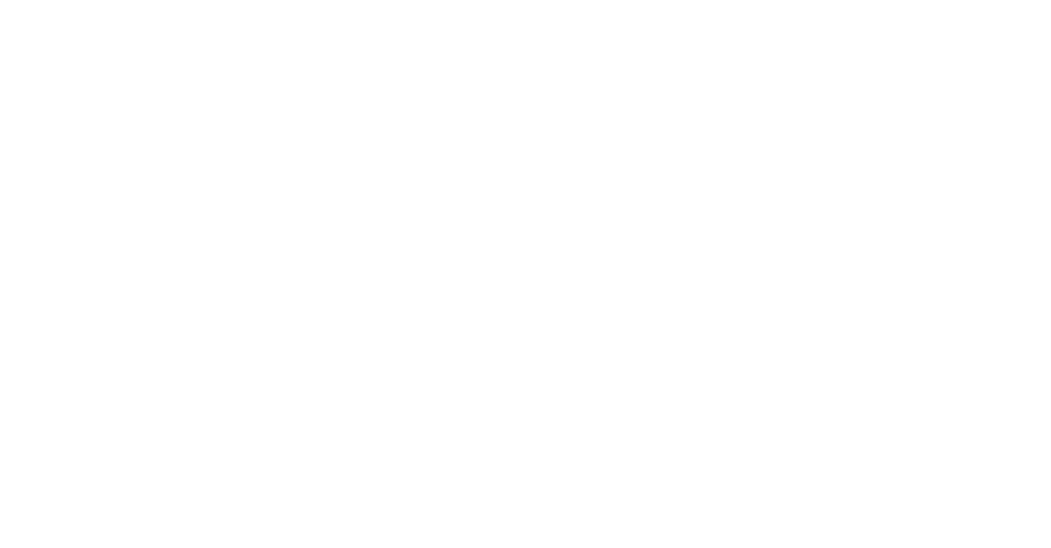
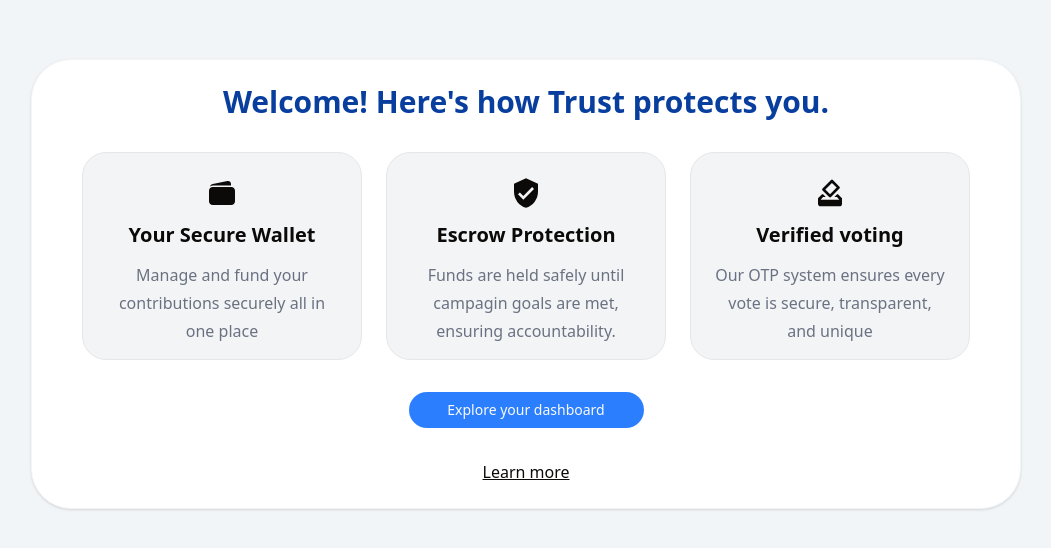
Before and after one commit to jerry-ac2/Trust, a React (Vite) app: page /auth/welcome in a window 1280 px wide. Before the commit this address had no page. Shown: the part 116-664 px from the top of the page, without its empty margins (114-1165 px from the left). Built offline with nearby package versions, Linux system fonts and the light colour scheme.

Commit message:
welcome page

```diff
--- a/src/App.tsx
+++ b/src/App.tsx
@@ -1,6 +1,8 @@
 import "./App.css";
 import HomePage from "./pages/homepage";
 import Auth from "./pages/auth/auth";
+import OtpVerify from "./pages/auth/otpVerify";
+import Welcome from "./pages/welcome";
 import { Routes, Route } from "react-router-dom";
 
 function App() {
@@ -8,6 +10,8 @@
     <Routes>
       <Route path="/" element={<HomePage />} />
       <Route path="/auth" element={<Auth />} />
+      <Route path="/auth/otp-verify" element={<OtpVerify />} />
+      <Route path="/auth/welcome" element={<Welcome />} />
     </Routes>
   );
 }
--- a/src/components/navbar.tsx
+++ b/src/components/navbar.tsx
@@ -1,6 +1,8 @@
+import { useNavigate } from "react-router-dom";
 import { Button } from "./ui/button";
 
 export default function Navbar() {
+  const navigate = useNavigate();
   return (
     <div className="w-screen flex items-center justify-center">
       <div className="w-9/12 flex items-center justify-center border p-[1.3px] bg-linear-to-br from-blue-300 via-neutral-300 to-blue-600 rounded-4xl mt-6">
@@ -15,12 +17,15 @@
             <a href="">FAQ</a>
           </div>
           <div className="flex gap-4 items-center">
-            <Button className="bg-blue-400 rounded-3xl">
+            <Button
+              className="bg-blue-400 rounded-3xl"
+              onClick={() => navigate("/auth")}
+            >
               Start a contribution
             </Button>
-            <Button className="bg-white border rounded-3xl px-6 text-black hover:bg-gray-100">
+            {/* <Button className="bg-white border rounded-3xl px-6 text-black hover:bg-gray-100">
               Log in
-            </Button>
+            </Button> */}
           </div>
         </div>
       </div>
--- a/src/components/platformCard.tsx
+++ b/src/components/platformCard.tsx
@@ -2,18 +2,44 @@
   icon,
   heading,
   description,
+  welcome,
 }: {
   icon: React.ReactNode;
   heading: string;
   description: string;
+  welcome?: boolean;
 }) {
   return (
-    <div className="border p-9 w-80 h-77 rounded-3xl flex flex-col gap-6">
-      <span className="w-12 h-12 bg-blue-200 rounded-full flex items-center justify-center">
+    <div
+      className={
+        welcome
+          ? "bg-gray-100 border border-gray-200 p-6 w-70 h-52 rounded-3xl flex flex-col items-center gap-3"
+          : "border p-9 w-80 h-77 rounded-3xl flex flex-col gap-6"
+      }
+    >
+      <span
+        className={
+          welcome
+            ? "w-15 h-15 flex items-center justify-center"
+            : "w-12 h-12 bg-blue-200 rounded-full flex items-center justify-center"
+        }
+      >
         {icon}
       </span>
-      <h1 className="text-xl font-bold">{heading}</h1>
-      <p className="text-md text-gray-500 text-left leading-7 w-full">
+      <h1
+        className={
+          welcome ? "text-xl font-bold text-center" : "text-xl font-bold"
+        }
+      >
+        {heading}
+      </h1>
+      <p
+        className={
+          welcome
+            ? "text-md text-gray-500 text-center leading-7 w-full"
+            : "text-md text-gray-500 text-left leading-7 w-full"
+        }
+      >
         {description}
       </p>
     </div>
--- a/src/pages/auth/auth.tsx
+++ b/src/pages/auth/auth.tsx
@@ -1,15 +1,15 @@
 import { useState } from "react";
 import Login from "./login";
 import Register from "./register";
-import Navbar from "../../components/navbar";
+// import Navbar from "../../components/navbar";
 
 export default function Auth() {
   const [isLogin, setIsLogin] = useState(false);
   return (
     <div className="w-full overflow-x-hidden min-h-screen bg-[#F2F5F8] flex flex-col">
-      <Navbar />
+      {/* <Navbar /> */}
       <div className="flex-1 flex justify-center items-center py-12 px-4">
-        <div className="bg-white p-8 md:p-10 rounded-[2.5rem] flex flex-col gap-6 w-full max-w-[450px] shadow-sm border border-gray-100">
+        <div className="bg-white p-8 md:p-6 rounded-[2.5rem] flex flex-col gap-5 w-full max-w-[500px] shadow-sm border border-gray-100">
           {isLogin ? (
             <Login setIsLogin={setIsLogin} />
           ) : (
--- a/src/pages/auth/login.tsx
+++ b/src/pages/auth/login.tsx
@@ -8,7 +8,7 @@
 }) {
   return (
     <div className="flex flex-col gap-6">
-      <div className="flex flex-col gap-2">
+      <div className="flex flex-col items-center justify-center gap-2">
         <h1 className="text-3xl font-bold text-[#083E9E]">Login</h1>
         <p className="text-gray-500 text-sm">Securely login to your account</p>
       </div>
@@ -52,7 +52,7 @@
           </a>
         </div>
 
-        <Button className="w-full bg-[#083E9E] hover:bg-[#062f7a] text-white font-bold h-14 rounded-xl mt-2 text-lg">
+        <Button className="w-full bg-[#083E9E] hover:bg-[#062f7a] text-white font-bold h-10 cursor-pointer rounded-xl mt-2 text-lg">
           Log In
         </Button>
       </form>
--- /dev/null
+++ b/src/pages/auth/otpVerify.tsx
@@ -0,0 +1,46 @@
+import { FaArrowLeft } from "react-icons/fa";
+import { Button } from "../../components/ui/button";
+import { Input } from "../../components/ui/input";
+import { useNavigate } from "react-router-dom";
+
+export default function OtpVerify() {
+  const navigate = useNavigate();
+  return (
+    <div className="w-full overflow-x-hidden min-h-screen bg-[#F2F5F8] flex flex-col">
+      <div className="flex-1 flex justify-center items-center py-12 px-4">
+        <div className="bg-white p-8 md:p-6 rounded-[2.5rem] flex flex-col items-center gap-8 w-full max-w-[500px] shadow-sm border border-gray-100">
+          <div className="flex flex-col items-center justify-center gap-2">
+            <h1 className="text-3xl font-bold text-[#083E9E]">
+              Enter Verification Code
+            </h1>
+            <p className="text-gray-500 text-center text-sm">
+              We sent a 6-digit code to your registered mobile number ending in
+              *****9983
+            </p>
+          </div>
+          <form action="" className="flex items-center justify-center gap-4">
+            <Input type="text" className="h-14 w-13 bg-gray-200" />
+            <Input type="number" className="h-14 w-13 bg-gray-200" />
+            <Input type="number" className="h-14 w-13 bg-gray-200" />
+            <Input type="number" className="h-14 w-13 bg-gray-200" />
+            <Input type="number" className="h-14 w-13 bg-gray-200" />
+            <Input type="number" className="h-14 w-13 bg-gray-200" />
+          </form>
+          <Button
+            className="w-full bg-[#083E9E] hover:bg-[#062f7a] text-white font-bold h-10 cursor-pointer rounded-xl mt-2 text-lg"
+            onClick={() => navigate("/auth/welcome")}
+          >
+            Verify
+          </Button>
+          <span>
+            Didn't receive the code? <a href="#">Resend Code</a>
+          </span>
+          <Button className="flex items-center gap-2 bg-transparent text-black hover:bg-gray-100 w-4/12 hover:text-black cursor-pointer">
+            <FaArrowLeft />
+            Go Back
+          </Button>
+        </div>
+      </div>
+    </div>
+  );
+}
--- a/src/pages/auth/register.tsx
+++ b/src/pages/auth/register.tsx
@@ -1,11 +1,13 @@
 import { Button } from "../../components/ui/button";
 import { Input } from "../../components/ui/input";
+import { useNavigate } from "react-router-dom";
 
 export default function Register({
   setIsLogin,
 }: {
   setIsLogin: (value: boolean) => void;
 }) {
+  const navigate = useNavigate();
   return (
     <div className="flex flex-col gap-4">
       <div className="flex flex-col gap-2 justify-center items-center">
@@ -60,7 +62,10 @@
           />
         </div>
 
-        <Button className="w-full bg-[#083E9E] hover:bg-[#062f7a] text-white font-bold h-12 rounded-xl mt-4 text-lg">
+        <Button
+          className="w-full bg-[#083E9E] hover:bg-[#062f7a] cursor-pointer text-white font-bold h-10 rounded-xl mt-4 text-lg"
+          onClick={() => navigate("/auth/otp-verify")}
+        >
           Create Account
         </Button>
       </form>
--- /dev/null
+++ b/src/pages/welcome.tsx
@@ -0,0 +1,41 @@
+import PlatformCard from "../components/platformCard";
+import { IoIosWallet } from "react-icons/io";
+import { MdVerifiedUser } from "react-icons/md";
+import { MdHowToVote } from "react-icons/md";
+import { Button } from "../components/ui/button";
+
+export default function Welcome() {
+  return (
+    <div className="w-full overflow-x-hidden min-h-screen items-center justify-center bg-[#F2F5F8] flex flex-col">
+      <div className="bg-white p-8 md:p-6 items-center justify-center rounded-[2.5rem] flex flex-col gap-8 w-full max-w-[990px] shadow-sm border border-gray-100">
+        <h2 className="text-3xl text-center font-bold text-[#083E9E]">
+          Welcome! Here's how Trust protects you.
+        </h2>
+        <div className="flex items-center justify-center gap-6">
+          <PlatformCard
+            icon={<IoIosWallet className="w-8 h-8" />}
+            description="Manage and fund your contributions securely all in one place"
+            heading="Your Secure Wallet"
+            welcome={true}
+          />
+          <PlatformCard
+            icon={<MdVerifiedUser className="w-8 h-8" />}
+            description="Funds are held safely until campagin goals are met, ensuring accountability."
+            heading="Escrow Protection"
+            welcome={true}
+          />
+          <PlatformCard
+            icon={<MdHowToVote className="w-8 h-8" />}
+            description="Our OTP system ensures every vote is secure, transparent, and unique"
+            heading="Verified voting"
+            welcome={true}
+          />
+        </div>
+        <Button className="w-3/12 cursor-pointer rounded-3xl p-4 bg-blue-500">
+          Explore your dashboard
+        </Button>
+        <p className="underline">Learn more</p>
+      </div>
+    </div>
+  );
+}
```
